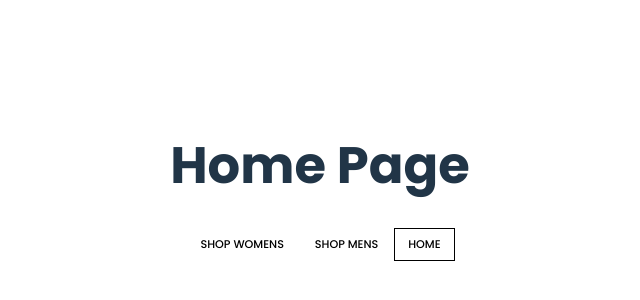
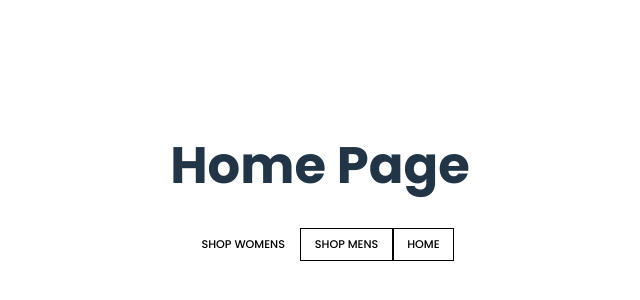
Before and after one commit to sanojulia/jusa, a React (Vite) app: page / in a window 1280 px wide. Shown: the part 218-518 px from the top of the page, without its empty margins (320-960 px from the left). Built offline with nearby package versions, Linux system fonts and the light colour scheme.

Commit message:
updated button component to use props and renamed pages

```diff
--- a/src/App.jsx
+++ b/src/App.jsx
@@ -2,8 +2,8 @@ import { HashRouter as Router, Routes, Route } from 'react-router-dom'
 import './App.css'
 
 import { Home } from './pages/home.jsx'
-import { Mens } from './pages/mens.jsx'
-import { Womens } from './pages/womens.jsx'
+import { Men } from './pages/men.jsx'
+import { Women } from './pages/women.jsx'
 
 
 function App() {
@@ -13,8 +13,8 @@ function App() {
     <Router>
       <Routes>
         <Route path="/" element={<Home/>}/>
-        <Route path="/mens" element={<Mens/>}/>
-        <Route path="/womens" element={<Womens/>}/>
+        <Route path="/men" element={<Men/>}/>
+        <Route path="/women" element={<Women/>}/>
       </Routes>
     </Router>
 
--- a/src/components/BodyButton.jsx
+++ /dev/null
@@ -1,8 +0,0 @@
-import React from 'react'
-import './Buttons.css'
-
-export default function BodyButton({text}) {
-  return (
-    <button className='body-button'>{text}</button>
-  )
-}
--- /dev/null
+++ b/src/components/Button/Button.jsx
@@ -0,0 +1,8 @@
+import React from 'react'
+import styles from './Button.module.css'
+
+export default function Button({text, className}) {
+  return (
+    <button className={`${styles['body-button']} ${className || ''}`}>{text}</button>
+  )
+}
--- a/src/components/Buttons.css
+++ b/src/components/Button/Button.module.css
@@ -1,6 +1,6 @@
-.hero-button {
+.body-button {
     color: #000000;
-    border: 2px solid #FFFFFF;
+    border: 1px solid #000000;
     padding: 0.6em 1.2em;
     font-size: 0.7em;
     font-weight: 500;
@@ -10,9 +10,9 @@
     transition: 0.50s;
 }
 
-.body-button {
+.hero-button {
     color: #000000;
-    border: 1px solid #000000;
+    border: 2px solid #FFFFFF;
     padding: 0.6em 1.2em;
     font-size: 0.7em;
     font-weight: 500;
--- a/src/components/HeroButton.jsx
+++ /dev/null
@@ -1,8 +0,0 @@
-import React from 'react'
-import './Buttons.css'
-
-export default function HeroButton({text}) {
-  return (
-    <button className='hero-button'>{text}</button>
-  )
-}
--- a/src/pages/home.jsx
+++ b/src/pages/home.jsx
@@ -1,5 +1,5 @@
-import HeroButton from '../components/HeroButton.jsx'
-import BodyButton from '../components/BodyButton.jsx'
+import Button from '../components/Button/Button.jsx';
+import styles from '../components/Button/Button.module.css';
 import { Link } from 'react-router-dom'
 
 export function Home() {
@@ -7,15 +7,15 @@ export function Home() {
         <>
             <h1>Home Page</h1>
 
-            <Link to="/womens">
-                <HeroButton text="SHOP WOMENS"/>
+            <Link to="/women">
+                <Button text="SHOP WOMENS" className={styles['hero-button']}/>
             </Link>
-            <Link to="/mens">
-                <HeroButton text="SHOP MENS"/>
+            <Link to="/men">
+                <Button text="SHOP MENS"/>
             </Link>
 
             <Link to="/">
-                <BodyButton text="HOME"/>
+                <Button text="HOME"/>
             </Link>
         </>
     )
--- /dev/null
+++ b/src/pages/men.jsx
@@ -0,0 +1,14 @@
+import Button from '../components/Button/Button.jsx'
+import { Link } from 'react-router-dom'
+
+export function Men() {
+    return (
+        <>
+            <h1>Mens Page</h1>
+
+            <Link to="/">
+                <Button text="HOME"/>
+            </Link>
+        </>
+    )
+};
--- a/src/pages/mens.jsx
+++ /dev/null
@@ -1,15 +0,0 @@
-import HeroButton from '../components/HeroButton.jsx'
-import BodyButton from '../components/BodyButton.jsx'
-import { Link } from 'react-router-dom'
-
-export function Mens() {
-    return (
-        <>
-            <h1>Mens Page</h1>
-
-            <Link to="/">
-                <BodyButton text="HOME"/>
-            </Link>
-        </>
-    )
-};
--- /dev/null
+++ b/src/pages/women.jsx
@@ -0,0 +1,15 @@
+import Button from '../components/Button/Button.jsx'
+import styles from '../components/Button/Button.module.css';
+import { Link } from 'react-router-dom'
+
+export function Women() {
+    return (
+        <>
+            <h1>Womens Page</h1>
+
+            <Link to="/">
+                <Button text="HOME" className={styles['hero-button']}/>
+            </Link>
+        </>
+    )
+};
--- a/src/pages/womens.jsx
+++ /dev/null
@@ -1,15 +0,0 @@
-import HeroButton from '../components/HeroButton.jsx'
-import BodyButton from '../components/BodyButton.jsx'
-import { Link } from 'react-router-dom'
-
-export function Womens() {
-    return (
-        <>
-            <h1>Womens Page</h1>
-
-            <Link to="/">
-                <BodyButton text="HOME"/>
-            </Link>
-        </>
-    )
-};
```
